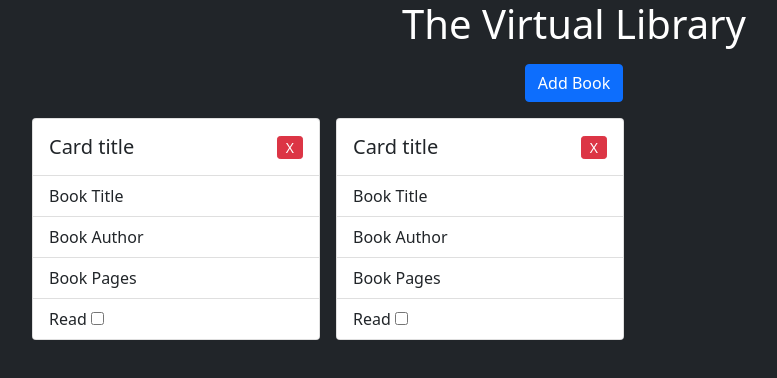
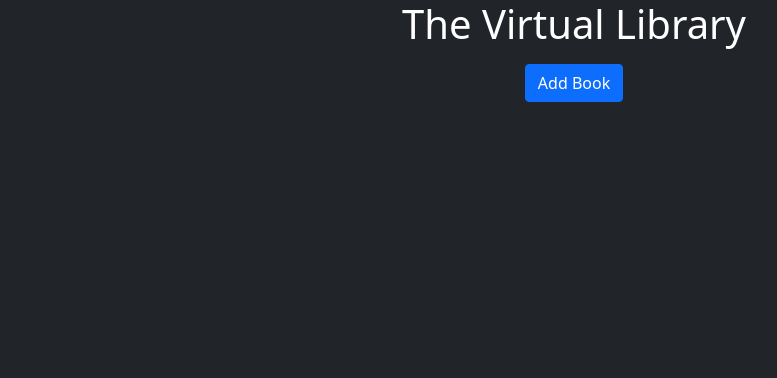
Before and after one commit to TKyleB/Virtual-Library, a plain HTML site: page index.html in a window 1280 px wide. Shown: the whole page, without its empty margins (66-843 px from the left). Drawn offline with nearby package versions, Linux system fonts and the light colour scheme.

Commit message:
First commit

```diff
--- a/index.html
+++ b/index.html
@@ -23,36 +23,7 @@
             <div class="d-flex justify-content-center"><button class="btn btn-primary" data-bs-toggle="modal"
                     data-bs-target="#exampleModal">Add Book</button></div>
             <div class="library d-flex flex-column align-items-center flex-md-row flex-wrap">
-                <div class="card m-3" style="width: 18rem;">
-                    <div class="card-body">
-                        <div class="d-flex justify-content-between align-items-center">
-                            <h5 class="card-title mb-0">Card title</h5>
-                            <button class="btn btn-danger btn-sm py-0">X</button>
-                        </div>
 
-                    </div>
-                    <ul class="list-group list-group-flush">
-                        <li class="list-group-item">Book Title</li>
-                        <li class="list-group-item">Book Author</li>
-                        <li class="list-group-item">Book Pages</li>
-                        <li class="list-group-item">Read <span><input type="checkbox" class="pt-2"></span></li>
-                    </ul>
-                </div>
-                <div class="card" style="width: 18rem;">
-                    <div class="card-body">
-                        <div class="d-flex justify-content-between align-items-center">
-                            <h5 class="card-title mb-0">Card title</h5>
-                            <button class="btn btn-danger btn-sm py-0">X</button>
-                        </div>
-
-                    </div>
-                    <ul class="list-group list-group-flush">
-                        <li class="list-group-item">Book Title</li>
-                        <li class="list-group-item">Book Author</li>
-                        <li class="list-group-item">Book Pages</li>
-                        <li class="list-group-item">Read <span><input type="checkbox" class="pt-2"></span></li>
-                    </ul>
-                </div>
             </div>
             <!-- Modal -->
             <div class="modal fade" id="exampleModal" tabindex="-1" aria-labelledby="exampleModalLabel"
```
